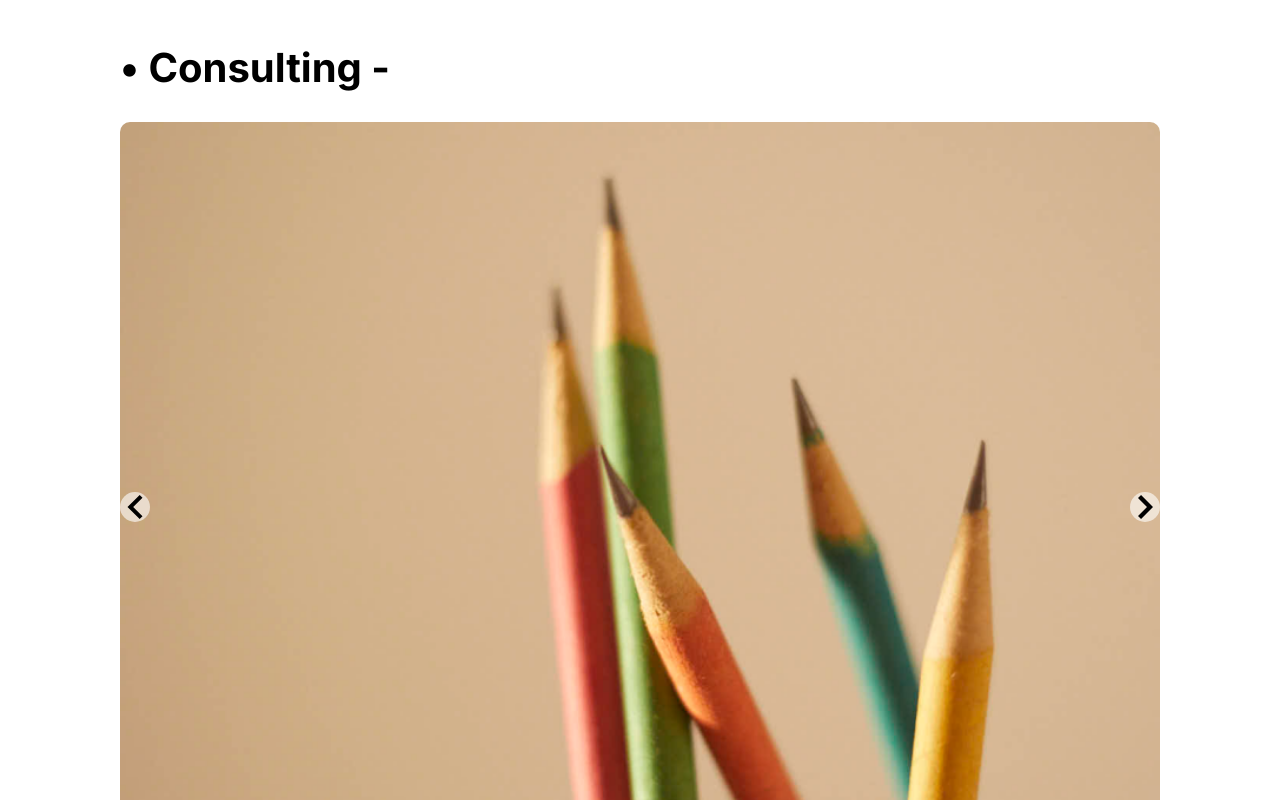
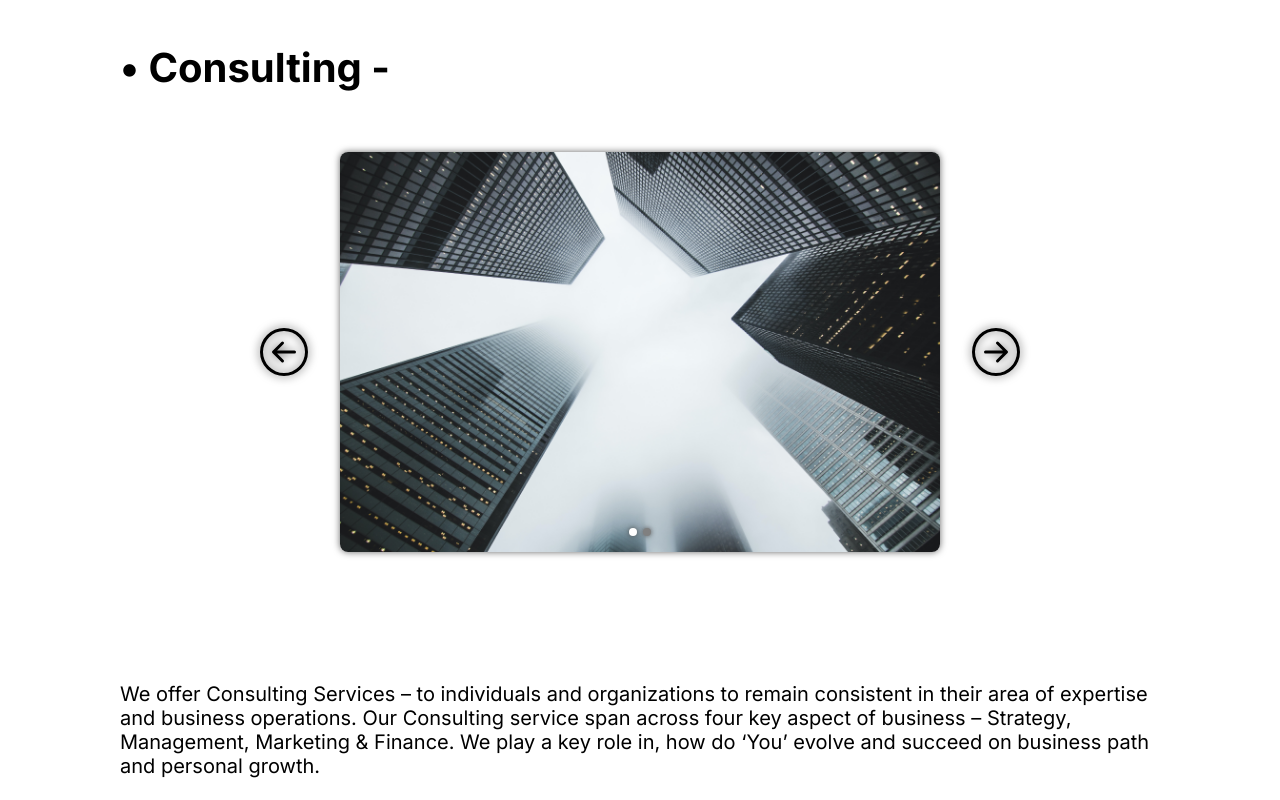
Before and after one commit to Ganeshshinde-2003/PURU-s-Website, a Next.js app: page /purustories in a window 1280 px wide. Shown: the part 2680-3480 px from the top of the page. Built offline with nearby package versions, Linux system fonts and the light colour scheme.

Commit message:
create the slider

```diff
--- a/src/app/purustories/page.jsx
+++ b/src/app/purustories/page.jsx
@@ -10,7 +10,7 @@ import v1 from "../../../public/vectors/Vector (1).png";
 import v2 from "../../../public/vectors/Vector (2).png";
 import StoriesIamge from "../../../public/stories-image.png";
 import Image from "next/image";
-import ImageSlider from "@/compenents/ImageSlidre";
+import ImageSlider from "@/compenents/ImageSlider/ImageSlidre";
 
 function page() {
   const vectorSectionRef = useRef(null);
@@ -90,7 +90,9 @@ function page() {
       </section>
       <section className={styles.mainwork}>
         <p className={styles.mainworkhead}>• Consulting -</p>
-        <ImageSlider id="1" />
+        <div className={styles.sliderContainer}>
+          <ImageSlider id="1" />
+        </div>
         <div className={styles.mainworkdisc}>
           <p>
             We offer Consulting Services – to individuals and organizations to
@@ -104,7 +106,9 @@ function page() {
       </section>
       <section className={styles.mainwork}>
         <p className={styles.mainworkhead}>• Sustainable Solutions -</p>
-        <ImageSlider id="2" />
+        <div className={styles.sliderContainer}>
+          <ImageSlider id="2" />
+        </div>
         <div className={styles.mainworkdisc}>
           <p>
             Our Sustainable Solutions ensure that ‘You’ get more efficient and
--- a/src/app/purustories/page.module.css
+++ b/src/app/purustories/page.module.css
@@ -9,14 +9,14 @@
 .part1 div {
   width: 50%;
 }
-.img{
+.img {
   width: 100%;
   height: auto;
 }
 .textpart p {
   font-size: 25px;
 }
-.ourvalues{
+.ourvalues {
   position: relative;
 }
 .approach {
@@ -36,11 +36,12 @@
   justify-content: center;
   padding-left: 170px;
 }
-  .imgpart img{
+.imgpart img {
   width: 100%;
   height: auto;
 }
-  .approach span , .ourvalues span{
+.approach span,
+.ourvalues span {
   top: 43%;
   left: -10px;
   position: absolute;
@@ -48,7 +49,7 @@
   font-weight: 600;
   transform: rotate(-90deg);
 }
-  .ourvalues span{
+.ourvalues span {
   left: -30px;
 }
 .approach .textpart {
@@ -56,32 +57,32 @@
   flex-direction: column;
   gap: 50px;
 }
-  .textpart .head{
+.textpart .head {
   font-size: 40px;
   font-weight: bold;
 }
-  .textpart p:nth-child(2){
+.textpart p:nth-child(2) {
   font-size: 20px;
   padding-right: 150px;
 }
-  .textpartwedo p{
+.textpartwedo p {
   font-size: 20px;
   padding-right: 150px;
 }
-  .ourvalues{
+.ourvalues {
   margin: 100px 20px;
   display: flex;
   flex-direction: column;
   gap: 50px;
 }
-  .ourvalues .values{
+.ourvalues .values {
   margin-left: 15%;
   display: flex;
 }
-  .values div{
+.values div {
   width: 50%;
 }
-  .values .headings{
+.values .headings {
   display: flex;
   gap: 50px;
   align-items: center;
@@ -90,7 +91,7 @@
   font-size: 30px;
   font-weight: bold;
 }
-.text{
+.text {
   display: flex;
   justify-content: center;
   align-items: center;
@@ -99,13 +100,13 @@
 .text p {
   font-size: 20px;
 }
-  .mainwork{
+.mainwork {
   margin: 50px 120px;
   display: flex;
   flex-direction: column;
   gap: 30px;
 }
-  .mainworkhead{
+.mainworkhead {
   font-size: 40px;
   font-weight: bold;
 }
@@ -113,15 +114,15 @@
   font-size: 20px;
   font-weight: 400;
 }
-  .lastpart{
+.lastpart {
   position: relative;
 }
-  .lastImage{
+.lastImage {
   width: 100%;
   padding-left: 10%;
   padding-right: 5%;
 }
-  .vission{
+.vission {
   position: absolute;
   font-size: 40px;
   font-weight: 600;
@@ -129,7 +130,7 @@
   top: 20%;
   left: 2.5%;
 }
-  .mission{
+.mission {
   position: absolute;
   font-size: 40px;
   font-weight: 600;
@@ -137,7 +138,7 @@
   bottom: 10%;
   left: 2.5%;
 }
-   .lastpart .firstdisc{
+.lastpart .firstdisc {
   text-align: center;
   top: 30%;
   left: 21%;
@@ -147,7 +148,7 @@
   width: 18%;
   line-height: 25px;
 }
-   .lastpart .secdisc{
+.lastpart .secdisc {
   text-align: center;
   bottom: 20%;
   right: 10%;
@@ -157,107 +158,116 @@
   width: 18%;
   line-height: 25px;
 }
-   @media (max-width: 800px){
-    .part1{
+.sliderContainer {
+  width: 100%;
+  display: flex;
+  justify-content: center;
+  align-items: center;
+}
+@media (max-width: 800px) {
+  .part1 {
     margin: 30px 30px;
   }
-    .part1 div{
+  .part1 div {
     width: 100%;
   }
-    .approach span , .ourvalues span{
+  .approach span,
+  .ourvalues span {
     transform: rotate(0deg);
     top: -70px;
     left: 10px;
   }
-    .approach{
+  .approach {
     flex-direction: column;
     margin: 150px 20px;
   }
-    .imgpart{
+  .imgpart {
     padding-left: 0;
   }
-    .textpart p{
+  .textpart p {
     font-size: 20px;
   }
   .approach div {
     width: 100%;
   }
-    .textpart p:nth-child(2){
+  .textpart p:nth-child(2) {
     font-size: 17px;
     padding-right: 0px;
   }
-    .textpartwedo p{
+  .textpartwedo p {
     padding-right: 0px;
   }
-    .mainwork{
+  .mainwork {
     margin: 90px 20px;
   }
-    .ourvalues{
+  .ourvalues {
     margin: 190px 20px;
     padding-top: 40px;
   }
-    .ourvalues .values{
+  .ourvalues .values {
     margin-left: 0;
     gap: 40px;
   }
-    .lastImage{
+  .lastImage {
     height: auto;
     padding: 0 0;
     margin-bottom: 80px;
   }
-    .lastpart .firstdisc, .lastpart .secdisc{
+  .lastpart .firstdisc,
+  .lastpart .secdisc {
     font-size: 15px;
   }
-    .lastpart .firstdisc{
+  .lastpart .firstdisc {
     top: 20%;
   }
-    .lastpart .secdisc{
+  .lastpart .secdisc {
     bottom: 13%;
   }
-    .vission , .mission{
+  .vission,
+  .mission {
     transform: rotate(0deg);
   }
-    .vission{
+  .vission {
     top: -40px;
     left: 6.5%;
   }
-    .mission{
+  .mission {
     bottom: 40px;
     left: 6.5%;
   }
 }
-   @media (max-width: 500px){
-    .textpart p{
+@media (max-width: 500px) {
+  .textpart p {
     font-size: 17px;
   }
-    .mainworkdisc p{
+  .mainworkdisc p {
     font-size: 17px;
   }
-    .mainworkhead{
+  .mainworkhead {
     font-size: 25px;
   }
-    .values .headings img{
+  .values .headings img {
     height: 60px;
   }
-    .values .headings{
+  .values .headings {
     gap: 10px;
     align-items: flex-start;
   }
-    .values .headings p{
+  .values .headings p {
     font-size: 20px;
   }
   .text p {
     font-size: 17px;
   }
-    .ourvalues{
+  .ourvalues {
     margin: 190px 5px;
   }
-    .lastpart .firstdisc{
+  .lastpart .firstdisc {
     top: 11%;
     left: 6%;
     width: 150px;
   }
-    .lastpart .secdisc{
+  .lastpart .secdisc {
     bottom: 13%;
     width: 100px;
     font-size: 11px;
--- /dev/null
+++ b/src/compenents/ImageSlider/ImageSlidre.jsx
@@ -0,0 +1,71 @@
+import slide1 from "../../../public/matthew-henry-VviFtDJakYk-unsplash 1.png";
+import slide2 from "../../../public/0F4A8688 1.png";
+import Image from "next/image";
+import styles from "./style.module.css";
+import { useState } from "react";
+import { BsArrowLeftCircle, BsArrowRightCircle } from "react-icons/bs";
+
+const imagespartone = [slide1, slide2];
+const imagestwo = [slide2, slide1];
+
+const ImageSlider = ({ id }) => {
+  const [slide, setSlide] = useState(0);
+
+  if(id == "1"){
+    var imagesone = imagespartone
+  } else {
+    var imagesone = imagestwo
+  }
+
+  const nextSlide = () => {
+    setSlide( slide === imagesone.length - 1 ? 0 : slide + 1);
+  };
+
+  const prevSlide = () => {
+    setSlide( slide === 0 ? imagesone.length - 1 : slide - 1);
+  };
+
+  return (
+    <div className={styles.carousel}>
+      <BsArrowLeftCircle
+        className={`${styles.arrow} ${styles.arrowleft}`}
+        onClick={prevSlide}
+      />
+      {imagesone.map((image, index) => {
+        return (
+          <Image
+            src={image}
+            alt="Image"
+            key={index}
+            className={
+              slide === index
+                ? styles.slide
+                : `${styles.slide} ${styles.slidehidden}`
+            }
+          />
+        );
+      })}
+      <BsArrowRightCircle
+        className={`${styles.arrow} ${styles.arrowright}`}
+        onClick={nextSlide}
+      />
+      <span className={styles.indicators}>
+        {imagesone.map((_, idx) => {
+          return (
+            <button
+              key={idx}
+              onClick={() => setSlide(idx)}
+              className={
+                slide === idx
+                  ? styles.indicator
+                  : `${styles.indicator} ${styles.indicatorinactive}`
+              }
+            ></button>
+          );
+        })}
+      </span>
+    </div>
+  );
+};
+
+export default ImageSlider;
--- /dev/null
+++ b/src/compenents/ImageSlider/style.module.css
@@ -0,0 +1,64 @@
+.carousel{
+    position: relative;
+    margin: 100px 0;
+    margin-top: 30px;
+    display: flex;
+    justify-content: center;
+    align-items: center;
+    width: 600px;
+    height: 400px;
+}
+.slide{
+    border-radius: 0.5rem;
+    box-shadow: 0px 0px 7px #666;
+    width: 100%;
+    height: 100%;
+}
+.slidehidden{
+    display: none;
+}
+.arrow{
+    position: absolute;
+    width: 3rem;
+    height: 3rem;
+    color: black;
+    filter: drop-shadow(0px 0px 5px #555);
+}
+.arrow:hover{
+    cursor: pointer;
+}
+.arrowleft{
+    left: -5rem;
+}
+.arrowright{
+    right: -5rem;
+}
+.indicators{
+    display: flex;
+    position: absolute;
+    bottom: 1rem;
+}
+.indicator{
+    background-color: white;
+    height: 0.5rem;
+    width: 0.5rem;
+    border-radius: 100%;
+    border: none;
+    outline: none;
+    box-shadow: 0px 0px 5px #555;
+    margin: 0 0.2rem;
+    cursor: pointer;
+}
+.indicatorinactive{
+    background-color: gray;
+}
+@media (max-width: 800px){
+    .arrowleft{
+        bottom: -5rem;
+        left: 30%;
+    }
+    .arrowright{
+        right: 30%;
+        bottom: -5rem;
+    }
+}
--- a/src/compenents/ImageSlidre.jsx
+++ /dev/null
@@ -1,46 +0,0 @@
-import 'react-slideshow-image/dist/styles.css';
-import { Fade } from 'react-slideshow-image';
-import slide1 from "../../public/matthew-henry-VviFtDJakYk-unsplash 1.png";
-import slide2 from "../../public/0F4A8688 1.png";
-import Image from 'next/image';
-
-const imagesone = [
-    slide1,
-    slide2,
-]
-const imagestwo = [
-    slide2,
-    slide1,
-]
-
-const divStyle = {
-    display: 'flex',
-    alignItems: 'center',
-    justifyContent: 'center',
-    height: 'auto',
-    backgroundSize: 'cover',
-}
-
-const ImageSlider = ({ id }) => {
-    let slideImages;
-
-    if (id === "1") {
-        slideImages = imagesone;
-    } else {
-        slideImages = imagestwo;
-    }
-
-    return (
-        <div className='slide-container'>
-            <Fade>
-                {slideImages.map((image, index) => (
-                    <div key={index} style={divStyle}>
-                        <Image src={image} className="slideimage" />
-                    </div>
-                ))}
-            </Fade>
-        </div>
-    )
-}
-
-export default ImageSlider;
```
Lines whose indentation alone changed are shown as unchanged.
